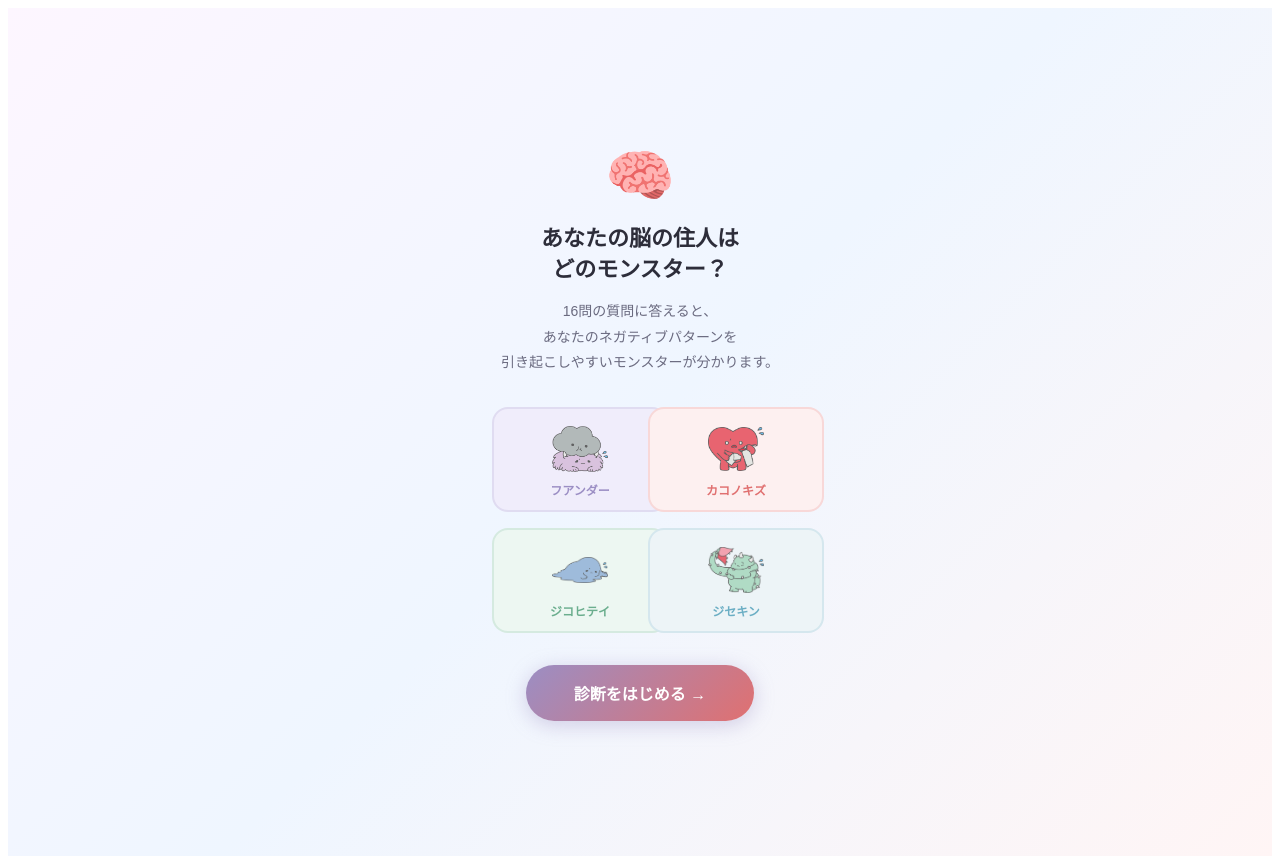
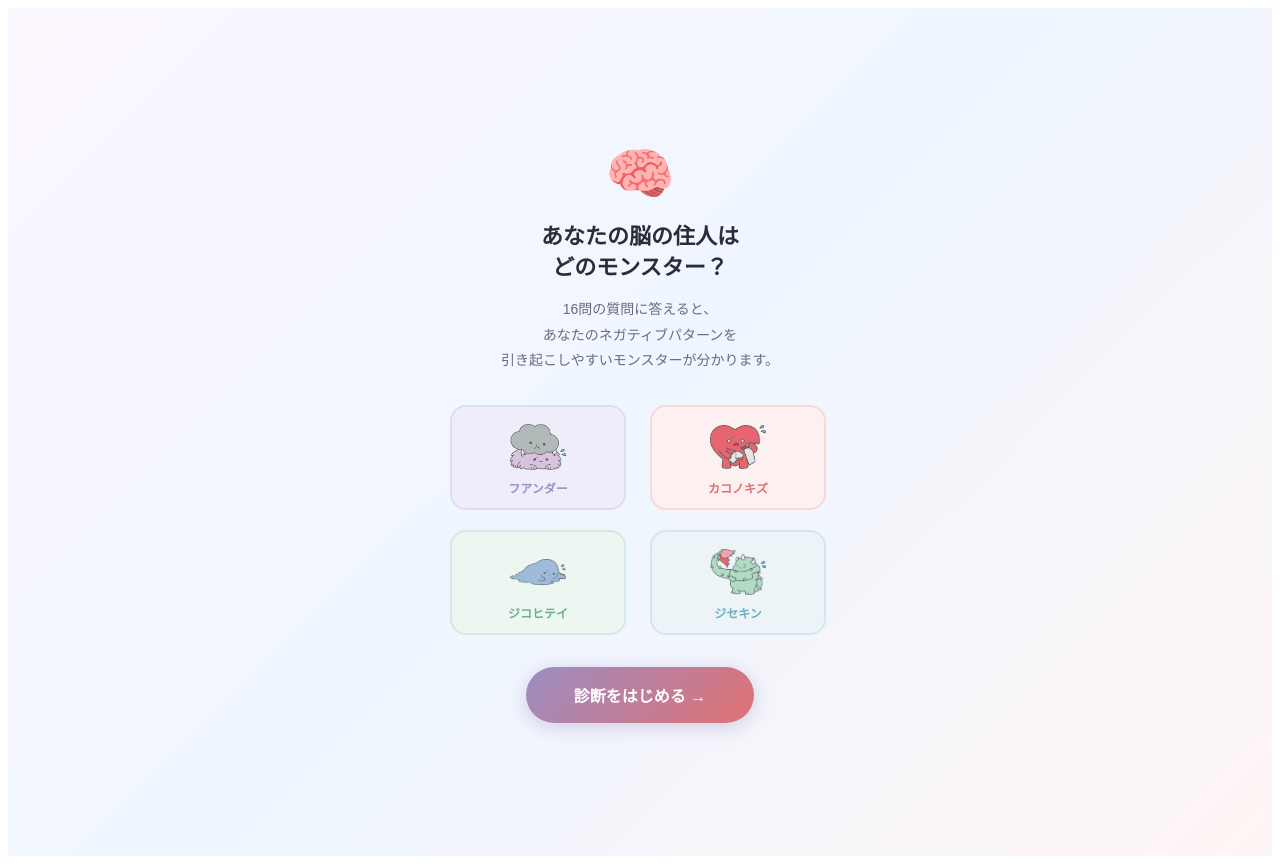
Before and after one commit to blueapple373-png/monster-shindan, a React (Vite) app: page / in a window 1280 px wide. Built offline with nearby package versions, Linux system fonts and the light colour scheme.

Commit message:
Update App.jsx

```diff
--- a/src/App.jsx
+++ b/src/App.jsx
@@ -110,7 +110,7 @@ export default function App() {
             <div style={{ fontSize:56, marginBottom:8 }}>🧠</div>
             <h1 style={{ fontSize:22, fontWeight:800, color:"#2D2D3A", marginBottom:8, lineHeight:1.4 }}>あなたの脳の住人は<br/>どのモンスター？</h1>
             <p style={{ color:"#6B6B80", fontSize:14, lineHeight:1.8, marginBottom:32 }}>16問の質問に答えると、<br/>あなたのネガティブパターンを<br/>引き起こしやすいモンスターが分かります。</p>
-         <div style={{ display:"grid", gridTemplateColumns:"repeat(2, 140px)", gap:16, justifyContent:"center", marginBottom:32 }}>
+        <div style={{ display:"grid", gridTemplateColumns:"repeat(2, 180px)", gap:20, justifyContent:"center", marginBottom:32 }}>
   {Object.values(monsters).map(m=>(
     <div key={m.name} style={{ background:m.bg, border:`2px solid ${m.color}30`, borderRadius:16, padding:"12px 16px", textAlign:"center", width:140 }}>
       <img src={m.img} alt={m.name} style={{ width:56, height:56, objectFit:"contain", display:"block", margin:"0 auto" }} />
```
